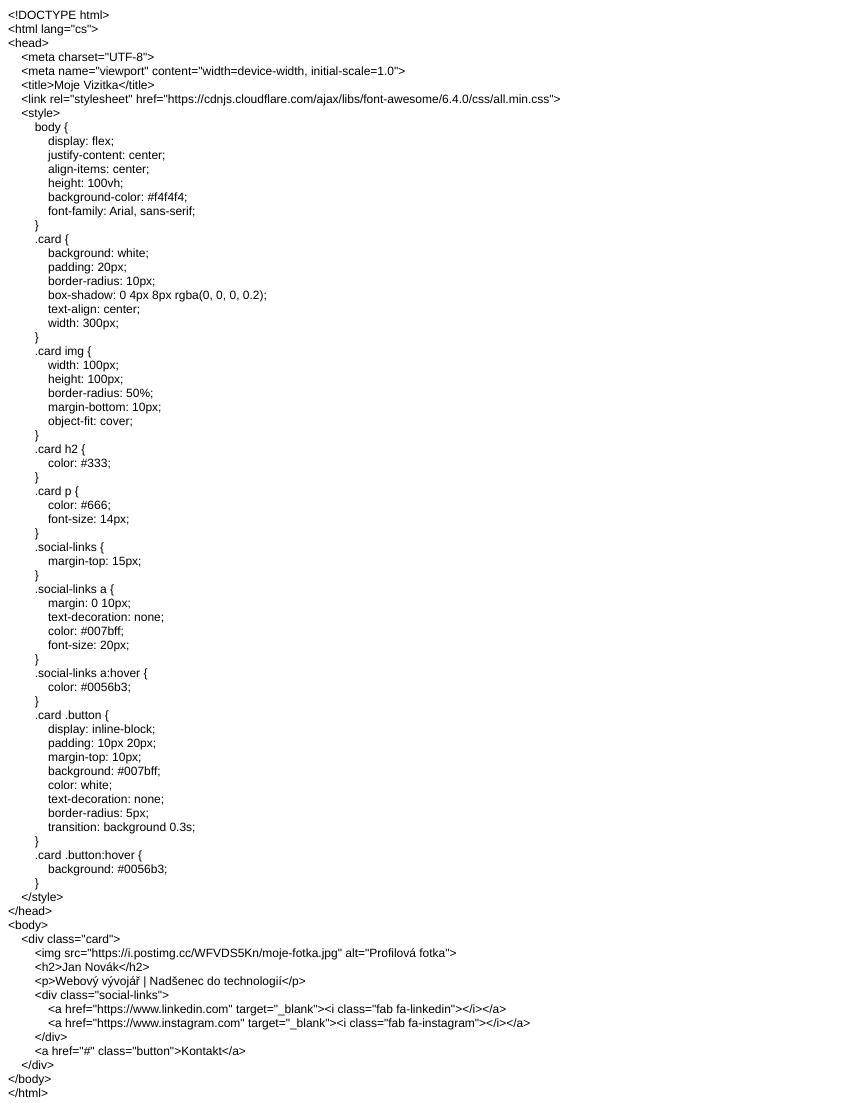
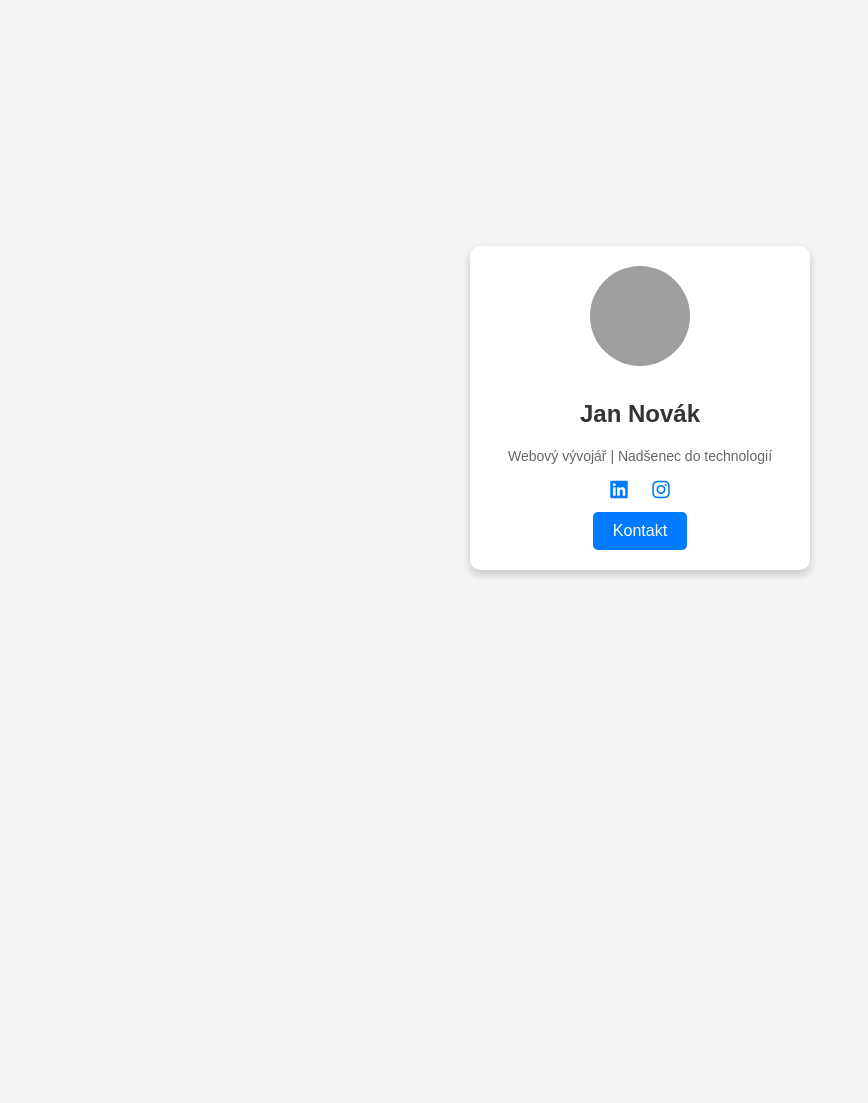
Before and after one commit to lukasmachac/vizitka, a plain HTML site: page index.html in a window 1280 px wide. Shown: the whole page, without its empty margins (0-868 px from the left). After the commit the page ends 816 px from the top, so only its background shows below. Drawn offline with Linux system fonts and the light colour scheme; grey boxes are pictures that could not be loaded.

Commit message:
Add files via upload

```diff
--- a/index.html
+++ b/index.html
@@ -1,93 +1,78 @@
-<!DOCTYPE html PUBLIC "-//W3C//DTD HTML 4.01//EN" "http://www.w3.org/TR/html4/strict.dtd">
-<html>
+<!DOCTYPE html>
+<html lang="cs">
 <head>
-  <meta http-equiv="Content-Type" content="text/html; charset=utf-8">
-  <meta http-equiv="Content-Style-Type" content="text/css">
-  <title></title>
-  <meta name="Generator" content="Cocoa HTML Writer">
-  <meta name="CocoaVersion" content="2575.4">
-  <style type="text/css">
-    p.p1 {margin: 0.0px 0.0px 0.0px 0.0px; font: 12.0px Helvetica}
-  </style>
+    <meta charset="UTF-8">
+    <meta name="viewport" content="width=device-width, initial-scale=1.0">
+    <title>Moje Vizitka</title>
+    <link rel="stylesheet" href="https://cdnjs.cloudflare.com/ajax/libs/font-awesome/6.4.0/css/all.min.css">
+    <style>
+        body {
+            display: flex;
+            justify-content: center;
+            align-items: center;
+            height: 100vh;
+            background-color: #f4f4f4;
+            font-family: Arial, sans-serif;
+        }
+        .card {
+            background: white;
+            padding: 20px;
+            border-radius: 10px;
+            box-shadow: 0 4px 8px rgba(0, 0, 0, 0.2);
+            text-align: center;
+            width: 300px;
+        }
+        .card img {
+            width: 100px;
+            height: 100px;
+            border-radius: 50%;
+            margin-bottom: 10px;
+            object-fit: cover;
+        }
+        .card h2 {
+            color: #333;
+        }
+        .card p {
+            color: #666;
+            font-size: 14px;
+        }
+        .social-links {
+            margin-top: 15px;
+        }
+        .social-links a {
+            margin: 0 10px;
+            text-decoration: none;
+            color: #007bff;
+            font-size: 20px;
+        }
+        .social-links a:hover {
+            color: #0056b3;
+        }
+        .card .button {
+            display: inline-block;
+            padding: 10px 20px;
+            margin-top: 10px;
+            background: #007bff;
+            color: white;
+            text-decoration: none;
+            border-radius: 5px;
+            transition: background 0.3s;
+        }
+        .card .button:hover {
+            background: #0056b3;
+        }
+    </style>
 </head>
 <body>
-<p class="p1">&lt;!DOCTYPE html&gt;</p>
-<p class="p1">&lt;html lang="cs"&gt;</p>
-<p class="p1">&lt;head&gt;</p>
-<p class="p1"><span class="Apple-converted-space">    </span>&lt;meta charset="UTF-8"&gt;</p>
-<p class="p1"><span class="Apple-converted-space">    </span>&lt;meta name="viewport" content="width=device-width, initial-scale=1.0"&gt;</p>
-<p class="p1"><span class="Apple-converted-space">    </span>&lt;title&gt;Moje Vizitka&lt;/title&gt;</p>
-<p class="p1"><span class="Apple-converted-space">    </span>&lt;link rel="stylesheet" href="https://cdnjs.cloudflare.com/ajax/libs/font-awesome/6.4.0/css/all.min.css"&gt;</p>
-<p class="p1"><span class="Apple-converted-space">    </span>&lt;style&gt;</p>
-<p class="p1"><span class="Apple-converted-space">        </span>body {</p>
-<p class="p1"><span class="Apple-converted-space">            </span>display: flex;</p>
-<p class="p1"><span class="Apple-converted-space">            </span>justify-content: center;</p>
-<p class="p1"><span class="Apple-converted-space">            </span>align-items: center;</p>
-<p class="p1"><span class="Apple-converted-space">            </span>height: 100vh;</p>
-<p class="p1"><span class="Apple-converted-space">            </span>background-color: #f4f4f4;</p>
-<p class="p1"><span class="Apple-converted-space">            </span>font-family: Arial, sans-serif;</p>
-<p class="p1"><span class="Apple-converted-space">        </span>}</p>
-<p class="p1"><span class="Apple-converted-space">        </span>.card {</p>
-<p class="p1"><span class="Apple-converted-space">            </span>background: white;</p>
-<p class="p1"><span class="Apple-converted-space">            </span>padding: 20px;</p>
-<p class="p1"><span class="Apple-converted-space">            </span>border-radius: 10px;</p>
-<p class="p1"><span class="Apple-converted-space">            </span>box-shadow: 0 4px 8px rgba(0, 0, 0, 0.2);</p>
-<p class="p1"><span class="Apple-converted-space">            </span>text-align: center;</p>
-<p class="p1"><span class="Apple-converted-space">            </span>width: 300px;</p>
-<p class="p1"><span class="Apple-converted-space">        </span>}</p>
-<p class="p1"><span class="Apple-converted-space">        </span>.card img {</p>
-<p class="p1"><span class="Apple-converted-space">            </span>width: 100px;</p>
-<p class="p1"><span class="Apple-converted-space">            </span>height: 100px;</p>
-<p class="p1"><span class="Apple-converted-space">            </span>border-radius: 50%;</p>
-<p class="p1"><span class="Apple-converted-space">            </span>margin-bottom: 10px;</p>
-<p class="p1"><span class="Apple-converted-space">            </span>object-fit: cover;</p>
-<p class="p1"><span class="Apple-converted-space">        </span>}</p>
-<p class="p1"><span class="Apple-converted-space">        </span>.card h2 {</p>
-<p class="p1"><span class="Apple-converted-space">            </span>color: #333;</p>
-<p class="p1"><span class="Apple-converted-space">        </span>}</p>
-<p class="p1"><span class="Apple-converted-space">        </span>.card p {</p>
-<p class="p1"><span class="Apple-converted-space">            </span>color: #666;</p>
-<p class="p1"><span class="Apple-converted-space">            </span>font-size: 14px;</p>
-<p class="p1"><span class="Apple-converted-space">        </span>}</p>
-<p class="p1"><span class="Apple-converted-space">        </span>.social-links {</p>
-<p class="p1"><span class="Apple-converted-space">            </span>margin-top: 15px;</p>
-<p class="p1"><span class="Apple-converted-space">        </span>}</p>
-<p class="p1"><span class="Apple-converted-space">        </span>.social-links a {</p>
-<p class="p1"><span class="Apple-converted-space">            </span>margin: 0 10px;</p>
-<p class="p1"><span class="Apple-converted-space">            </span>text-decoration: none;</p>
-<p class="p1"><span class="Apple-converted-space">            </span>color: #007bff;</p>
-<p class="p1"><span class="Apple-converted-space">            </span>font-size: 20px;</p>
-<p class="p1"><span class="Apple-converted-space">        </span>}</p>
-<p class="p1"><span class="Apple-converted-space">        </span>.social-links a:hover {</p>
-<p class="p1"><span class="Apple-converted-space">            </span>color: #0056b3;</p>
-<p class="p1"><span class="Apple-converted-space">        </span>}</p>
-<p class="p1"><span class="Apple-converted-space">        </span>.card .button {</p>
-<p class="p1"><span class="Apple-converted-space">            </span>display: inline-block;</p>
-<p class="p1"><span class="Apple-converted-space">            </span>padding: 10px 20px;</p>
-<p class="p1"><span class="Apple-converted-space">            </span>margin-top: 10px;</p>
-<p class="p1"><span class="Apple-converted-space">            </span>background: #007bff;</p>
-<p class="p1"><span class="Apple-converted-space">            </span>color: white;</p>
-<p class="p1"><span class="Apple-converted-space">            </span>text-decoration: none;</p>
-<p class="p1"><span class="Apple-converted-space">            </span>border-radius: 5px;</p>
-<p class="p1"><span class="Apple-converted-space">            </span>transition: background 0.3s;</p>
-<p class="p1"><span class="Apple-converted-space">        </span>}</p>
-<p class="p1"><span class="Apple-converted-space">        </span>.card .button:hover {</p>
-<p class="p1"><span class="Apple-converted-space">            </span>background: #0056b3;</p>
-<p class="p1"><span class="Apple-converted-space">        </span>}</p>
-<p class="p1"><span class="Apple-converted-space">    </span>&lt;/style&gt;</p>
-<p class="p1">&lt;/head&gt;</p>
-<p class="p1">&lt;body&gt;</p>
-<p class="p1"><span class="Apple-converted-space">    </span>&lt;div class="card"&gt;</p>
-<p class="p1"><span class="Apple-converted-space">        </span>&lt;img src="https://i.postimg.cc/WFVDS5Kn/moje-fotka.jpg" alt="Profilová fotka"&gt;</p>
-<p class="p1"><span class="Apple-converted-space">        </span>&lt;h2&gt;Jan Novák&lt;/h2&gt;</p>
-<p class="p1"><span class="Apple-converted-space">        </span>&lt;p&gt;Webový vývojář | Nadšenec do technologií&lt;/p&gt;</p>
-<p class="p1"><span class="Apple-converted-space">        </span>&lt;div class="social-links"&gt;</p>
-<p class="p1"><span class="Apple-converted-space">            </span>&lt;a href="https://www.linkedin.com" target="_blank"&gt;&lt;i class="fab fa-linkedin"&gt;&lt;/i&gt;&lt;/a&gt;</p>
-<p class="p1"><span class="Apple-converted-space">            </span>&lt;a href="https://www.instagram.com" target="_blank"&gt;&lt;i class="fab fa-instagram"&gt;&lt;/i&gt;&lt;/a&gt;</p>
-<p class="p1"><span class="Apple-converted-space">        </span>&lt;/div&gt;</p>
-<p class="p1"><span class="Apple-converted-space">        </span>&lt;a href="#" class="button"&gt;Kontakt&lt;/a&gt;</p>
-<p class="p1"><span class="Apple-converted-space">    </span>&lt;/div&gt;</p>
-<p class="p1">&lt;/body&gt;</p>
-<p class="p1">&lt;/html&gt;</p>
+    <div class="card">
+        <img src="https://i.postimg.cc/WFVDS5Kn/moje-fotka.jpg" alt="Profilová fotka">
+        <h2>Jan Novák</h2>
+        <p>Webový vývojář | Nadšenec do technologií</p>
+        <div class="social-links">
+            <a href="https://www.linkedin.com" target="_blank"><i class="fab fa-linkedin"></i></a>
+            <a href="https://www.instagram.com" target="_blank"><i class="fab fa-instagram"></i></a>
+        </div>
+        <a href="#" class="button">Kontakt</a>
+    </div>
 </body>
 </html>
```
